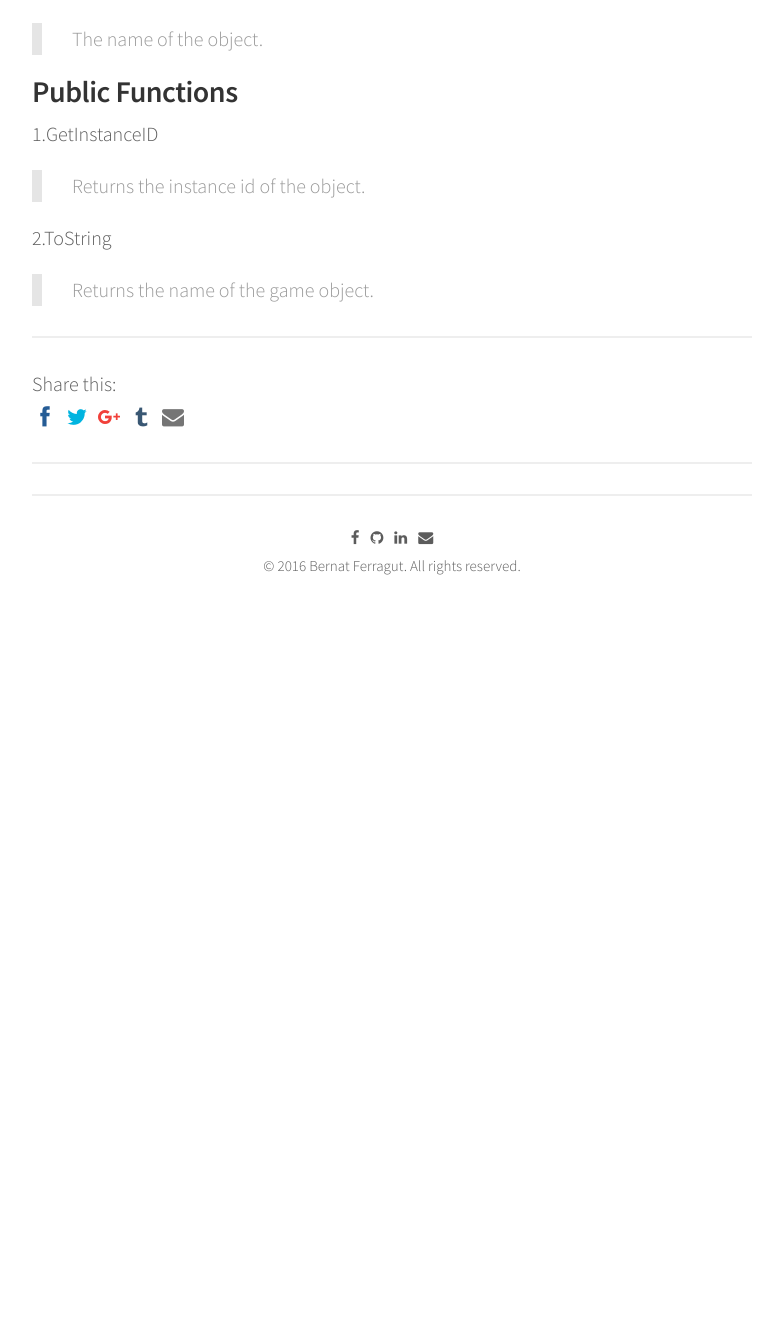
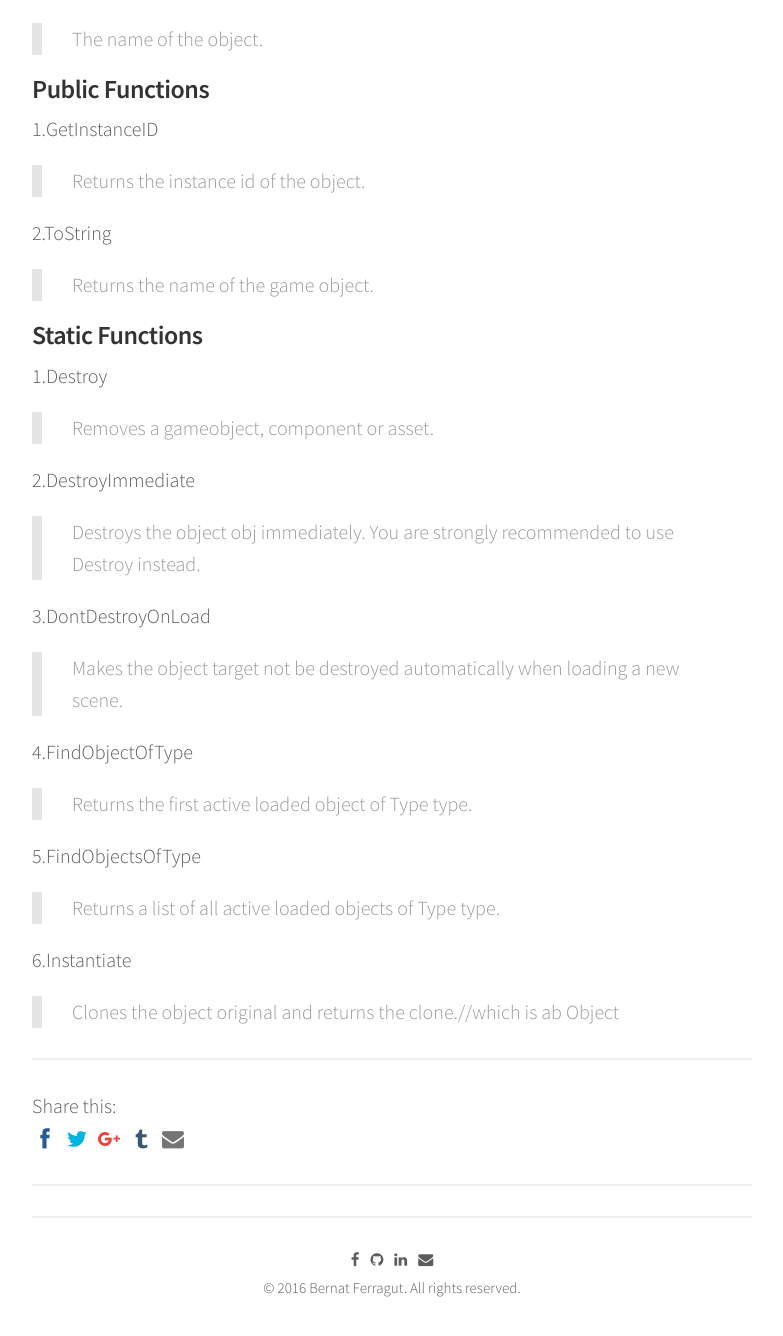
Before and after one commit to bernatferragut/FutureWeb-blog, a Jekyll site: the page built from _posts/09-12-16-VR - Unity Most Important Classes-2.md, in a window 1280 px wide and 1400 px high, scrolled down 3597 px. Shown: the top 1336 px of the window, without its empty margins (248-1031 px from the left). Built offline with Jekyll 4.4.1, drawn with Linux system fonts in a browser that asks for light colours; nearby versions of some CDN libraries; comment, search, counter and statistics services are not loaded; before the commit the page ends 4275 px from its top, so only the background shows below that.

Commit message:
Update 09-12-16-VR - Unity Most Important Classes-2.md
Transform Inherited Static Functions

```diff
--- a/_posts/09-12-16-VR - Unity Most Important Classes-2.md
+++ b/_posts/09-12-16-VR - Unity Most Important Classes-2.md
@@ -135,7 +135,7 @@ containers for Components, which implement the real functionality.
 
 > The name of the object.
 
-### Public Functions
+#### Public Functions
 
 1.GetInstanceID
 
@@ -144,3 +144,29 @@ containers for Components, which implement the real functionality.
 2.ToString
 
 > Returns the name of the game object.
+
+#### Static Functions
+
+1.Destroy
+
+> Removes a gameobject, component or asset.
+
+2.DestroyImmediate
+
+> Destroys the object obj immediately. You are strongly recommended to use Destroy instead.
+
+3.DontDestroyOnLoad
+
+> Makes the object target not be destroyed automatically when loading a new scene.
+
+4.FindObjectOfType
+
+> Returns the first active loaded object of Type type.
+
+5.FindObjectsOfType
+
+> Returns a list of all active loaded objects of Type type.
+
+6.Instantiate
+
+> Clones the object original and returns the clone.//which is ab Object
```
